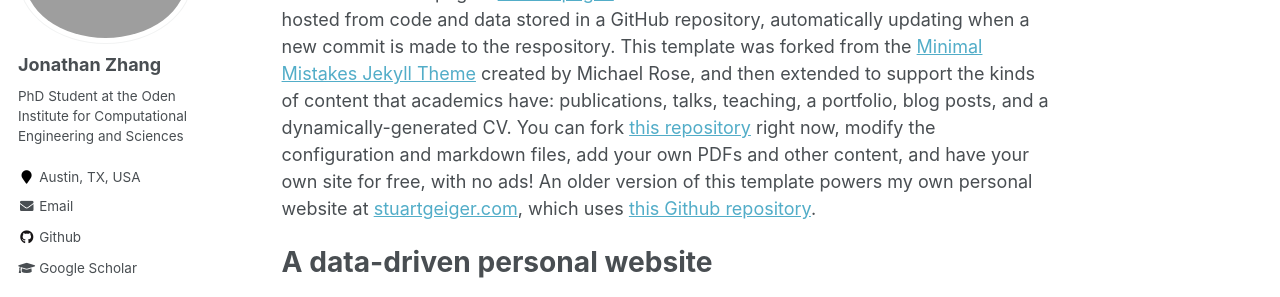
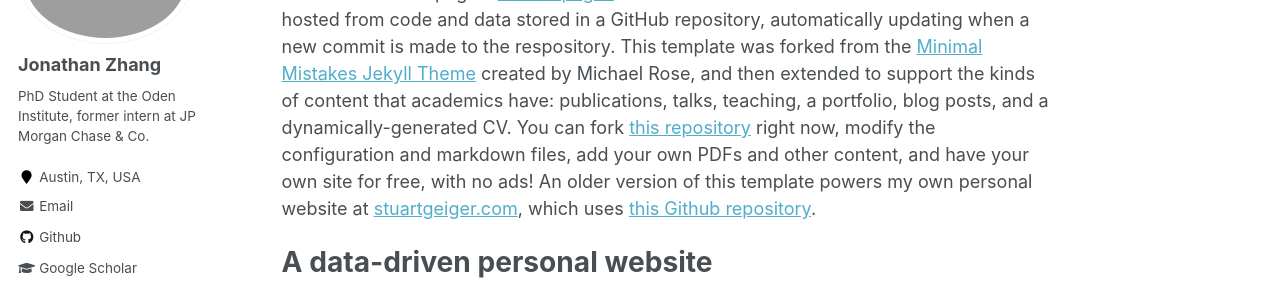
Before and after one commit to jdz357/jdz357.github.io, a Jekyll site: the page built from _pages/about.md, in a window 1280 px wide. Shown: the part 208-505 px from the top of the page. Built offline with Jekyll 4.4.1, drawn with Linux system fonts in a browser that asks for light colours.

Commit message:
Update _config.yml

```diff
--- a/_config.yml
+++ b/_config.yml
@@ -82,7 +82,7 @@
 author:
   name             : "Jonathan Zhang"
   avatar           : "profile.JPG"
-  bio              : "PhD Student at the Oden Institute for Computational Engineering and Sciences"
+  bio              : "PhD Student at the Oden Institute, former intern at JP Morgan Chase & Co."
   location         : "Austin, TX, USA"
   employer         :
   pubmed           : #"https://www.ncbi.nlm.nih.gov/pubmed/?term=john+snow"
```
